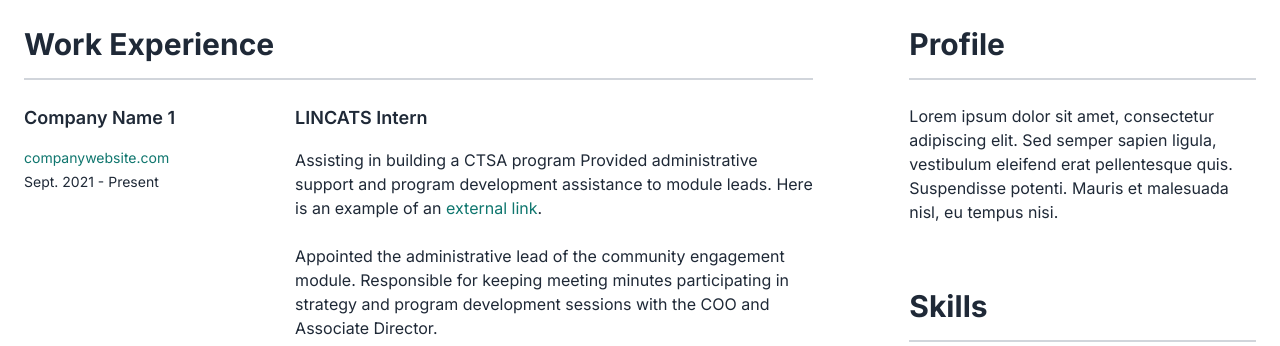
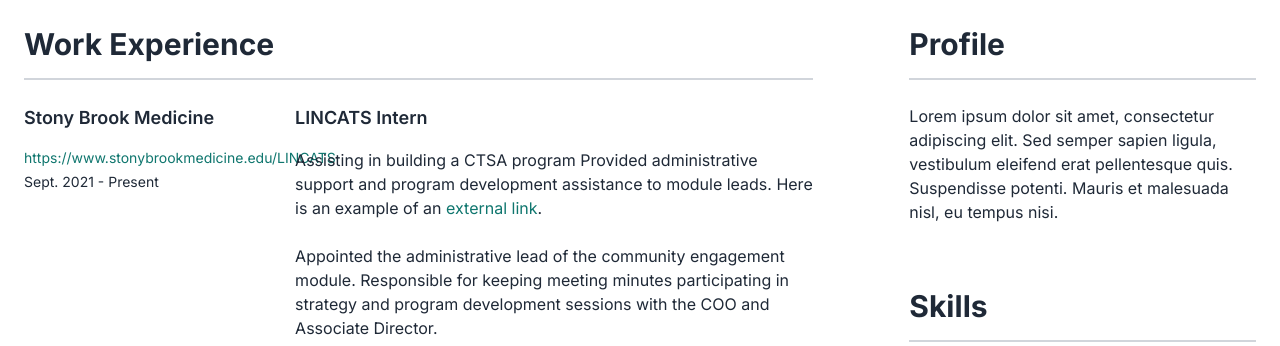
Before and after one commit to meglee67/my-resume-page, a Flask app: page / in a window 1280 px wide. Shown: the part 332-678 px from the top of the page. Run offline with Flask 3, Linux system fonts and the light colour scheme.

Commit message:
added link to html

```diff
--- a/templates/home.html
+++ b/templates/home.html
@@ -152,14 +152,14 @@
             <div class="grid-3 gap-x-6">
               <div>
                 <!-- Company 1 -->
-                <h4 class="mb-1 lg:mb-4">Company Name 1</h4>
+                <h4 class="mb-1 lg:mb-4">Stony Brook Medicine</h4>
                 <p class="text-sm mb-1">
                   <a
                     href="https://resumewind.com/"
                     target="_blank"
                     rel="noreferrer"
                   >
-                    companywebsite.com
+                  https://www.stonybrookmedicine.edu/LINCATS
                   </a>
                 </p>
                 <p class="text-sm">Sept. 2021 - Present</p>
```
